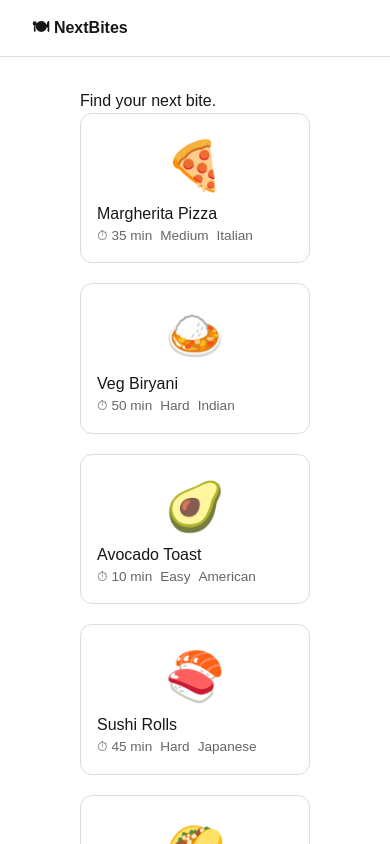
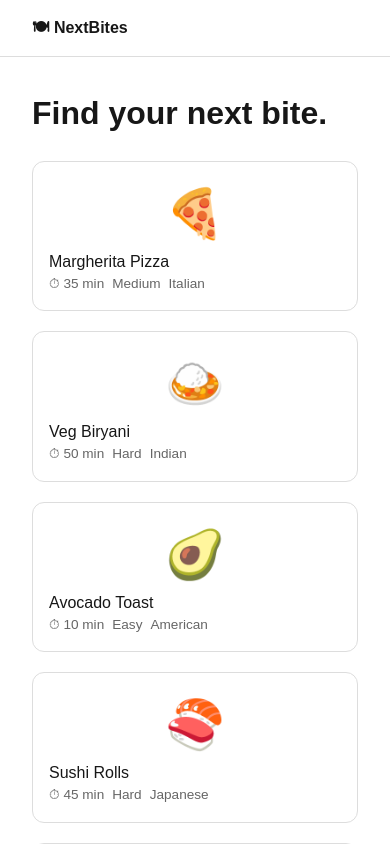
Before and after one commit to nithinsamuel1278-bit/nextbites, a Next.js app: page / in a window 390 px wide. Shown: the top 844 px of the page. Built offline with nearby package versions, Linux system fonts and the light colour scheme.

Commit message:
Fix responsive grid width and heading size

```diff
--- a/app/globals.css
+++ b/app/globals.css
@@ -25,7 +25,8 @@ body {
   font-family: Arial, Helvetica, sans-serif;
 }
 .nav { padding: 1rem 2rem; border-bottom: 1px solid #ddd; }
-main { max-width: 1100px; margin: 0 auto; padding: 2rem; }
+main { width: 100%; max-width: 1100px; margin: 0 auto; padding: 2rem; }
+h1 { font-size: 2rem; font-weight: 700; margin-bottom: 1.5rem; }
 .grid {
   display: grid;
   grid-template-columns: repeat(auto-fill, minmax(230px, 1fr));
```
